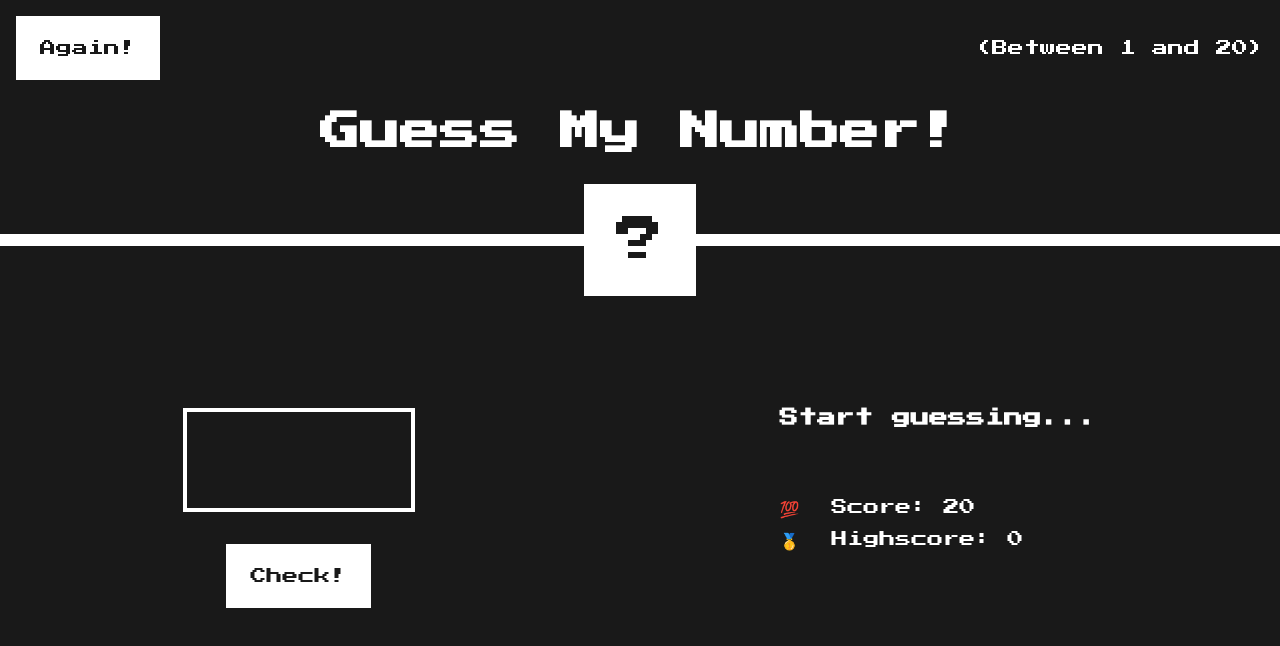
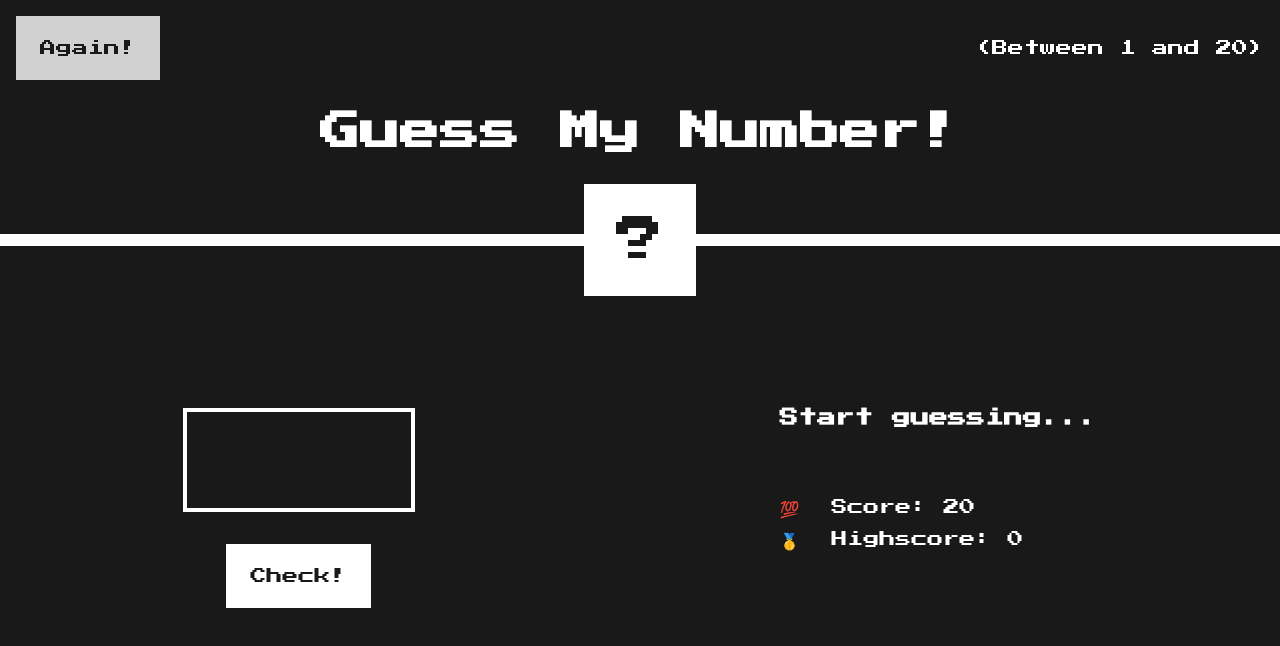
Before and after one commit to Prasanth602/guessing-number-game, a plain HTML site: page index.html in a window 1280 px wide. In both pictures the pointer is over the button "Again!". Drawn offline with Linux system fonts and the light colour scheme.

Commit message:
Update style.css

```diff
--- a/style.css
+++ b/style.css
@@ -26,6 +26,9 @@ body{
     color: var(--primary-color);
     font-size: 1rem;
     cursor: pointer;
+}
+.again-btn:hover, .check-btn:hover{
+    opacity: 0.8;
 }
 .top p{
     font-size: 1rem;
```
